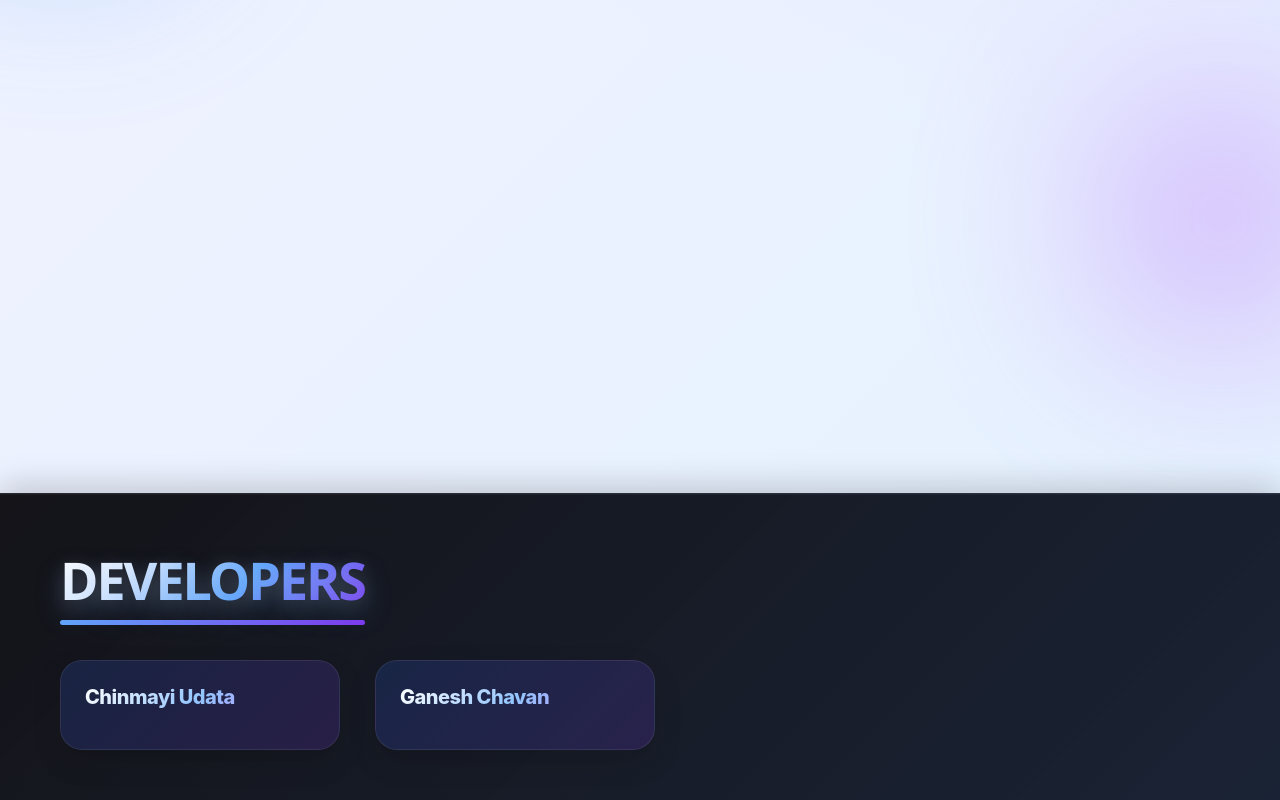
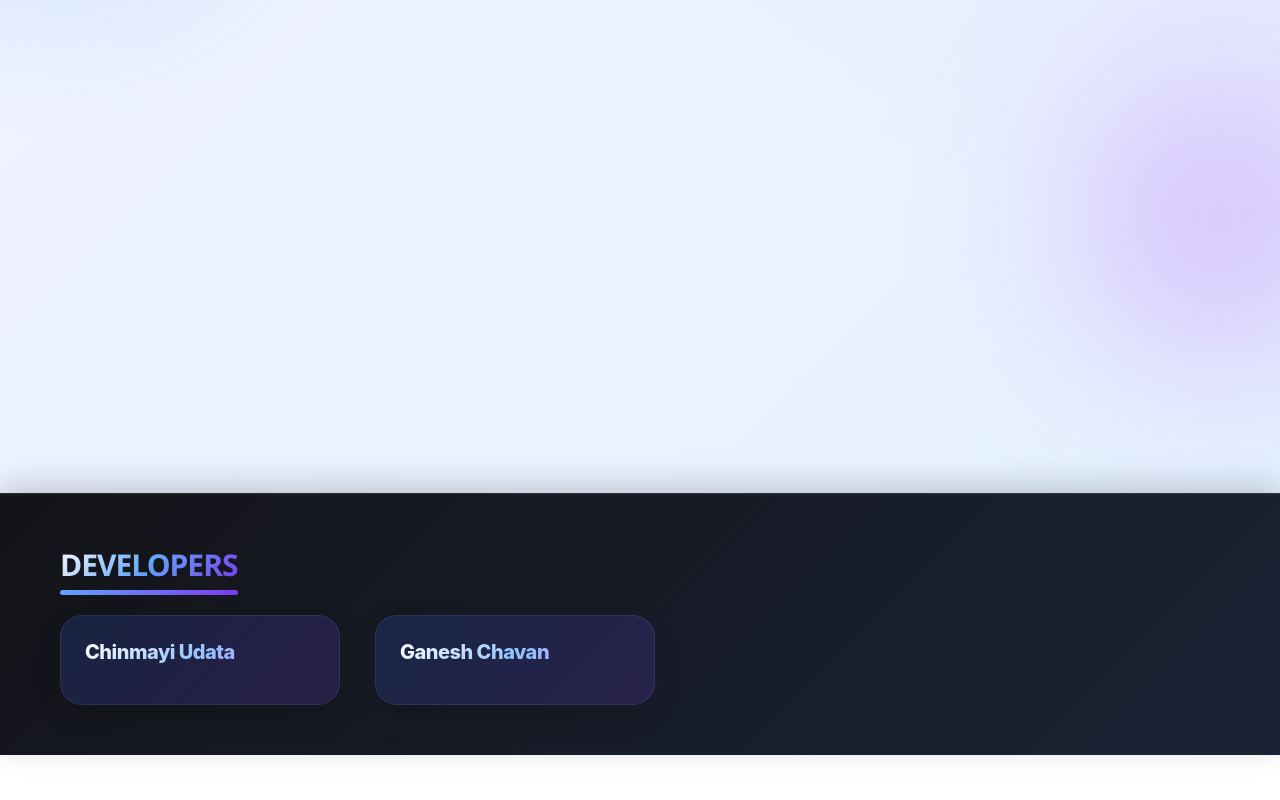
Before and after one commit to ganeshchavan-wd/CheatCode, a React (Vite) app in the folder client/: page / in a window 1280 px wide. Shown: the part 381-1181 px from the top of the page. After the commit the page ends 1136 px from the top, so only its background shows below. Built offline with nearby package versions, Linux system fonts and the light colour scheme; no server answers.

Commit message:
Update Home.css

```diff
--- a/client/src/styles/Home.css
+++ b/client/src/styles/Home.css
@@ -207,27 +207,22 @@
 
 /* FORCE UPDATED DEVELOPERS HEADING */
 .developer-footer h4 {
-  font-size: 52px !important;
-  font-weight: 900 !important;
-  margin-bottom: 45px !important;
-  letter-spacing: -2px !important;
+  font-size: 30px !important;
+  font-weight: 800 !important;
+  margin-bottom: 30px !important;
+  letter-spacing: -1px !important;
   text-transform: uppercase !important;
   font-family: 'Segoe UI', sans-serif !important;
 
   background: linear-gradient(
     135deg,
-    #ffffff 0%,
-    #dbeafe 25%,
-    #60a5fa 60%,
-    #7c3aed 100%
+    #ffffff,
+    #60a5fa,
+    #7c3aed
   ) !important;
 
   -webkit-background-clip: text !important;
   -webkit-text-fill-color: transparent !important;
-
-  text-shadow:
-    0 4px 20px rgba(255, 255, 255, 0.15),
-    0 12px 30px rgba(96, 165, 250, 0.25) !important;
 
   display: inline-block !important;
   position: relative !important;
```
